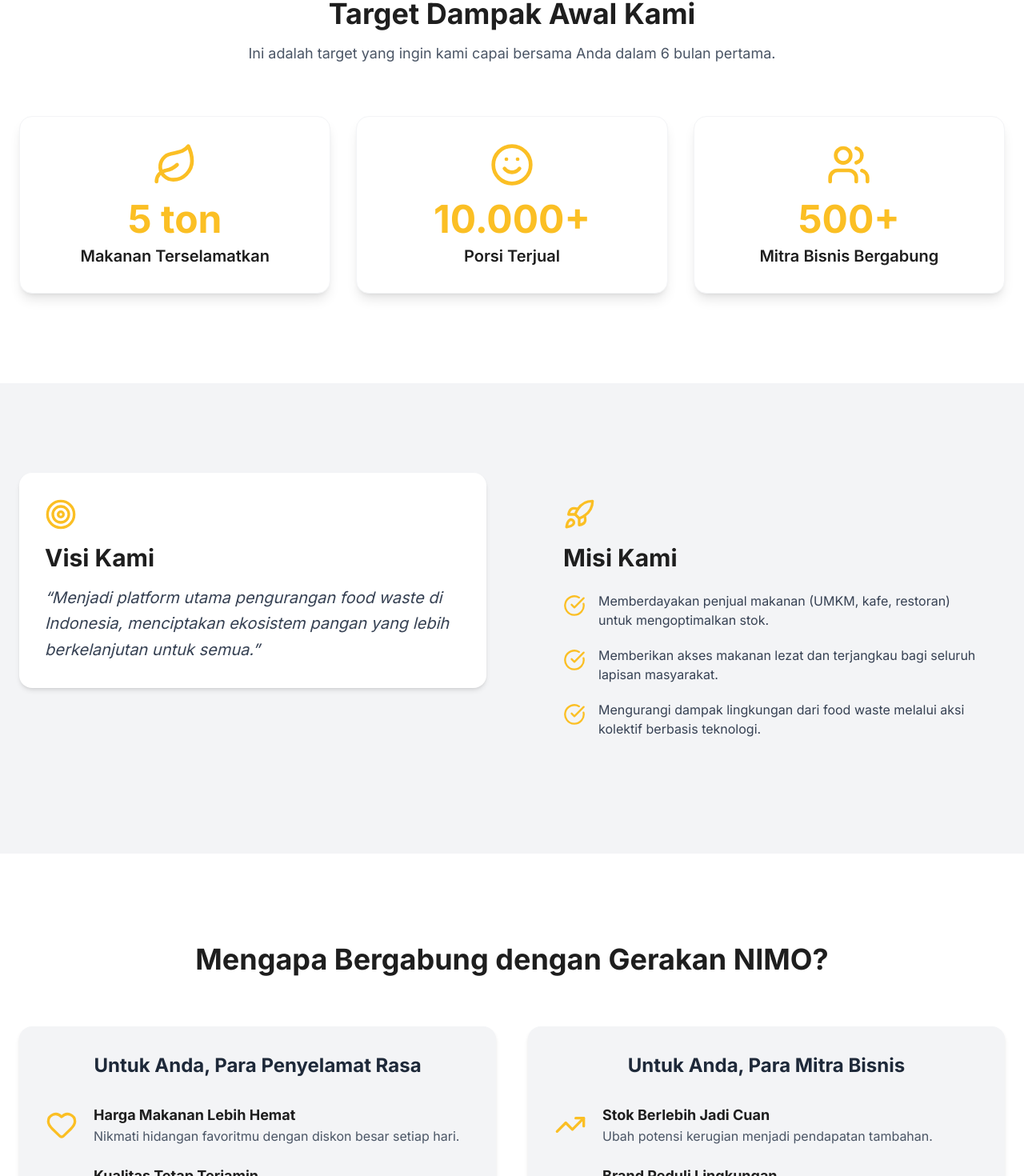
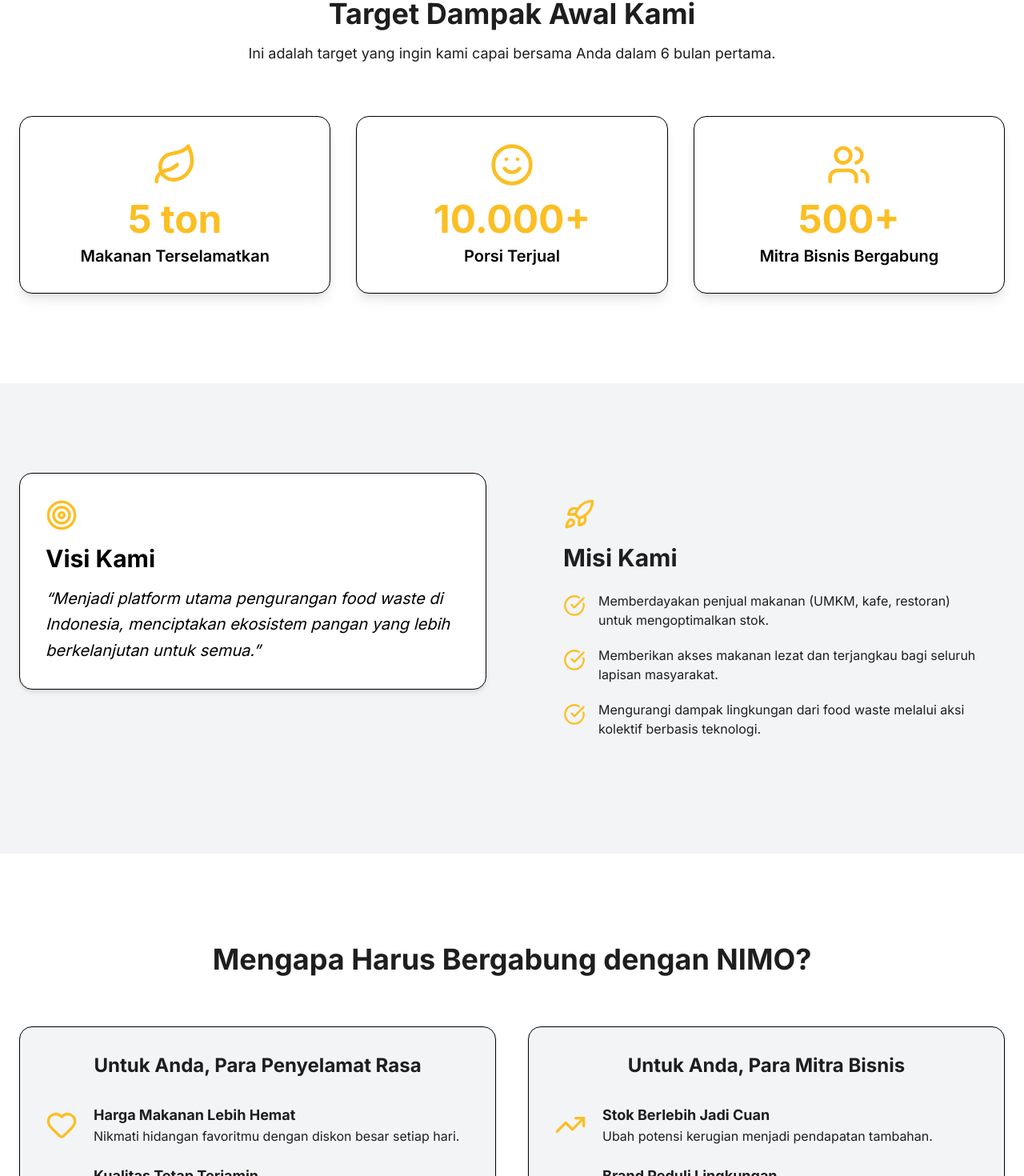
Before and after one commit to Twook21/nomi-app, a Next.js app: page /about in a window 1280 px wide. Shown: the part 1293-2763 px from the top of the page at 80% size. Built offline with nearby package versions, Linux system fonts and the light colour scheme.

Commit message:
About Section

```diff
--- a/package.json
+++ b/package.json
@@ -9,7 +9,7 @@
     "lint": "next lint"
   },
   "dependencies": {
-    "framer-motion": "^12.23.0",
+    "framer-motion": "^12.23.1",
     "lucide-react": "^0.525.0",
     "next": "15.3.5",
     "react": "^19.0.0",
--- a/src/app/(public)/about/(sections)/BenefitsSection.tsx
+++ b/src/app/(public)/about/(sections)/BenefitsSection.tsx
@@ -1,4 +1,4 @@
-import next from "next";
+import React from "react";
 import {
   Users,
   Heart,
@@ -14,13 +14,13 @@
       <div className="container mx-auto px-4 sm:px-6">
         <div className="text-center mb-16">
           <h2 className="text-3xl md:text-4xl font-bold">
-            Mengapa Bergabung dengan Gerakan NIMO?
+            Mengapa Harus Bergabung dengan NIMO?
           </h2>
         </div>
         <div className="grid md:grid-cols-2 gap-10">
           {/* Kartu Konsumen */}
-          <div className="group bg-[var(--nimo-gray)] p-8 rounded-2xl border border-transparent hover:border-nimo-yellow hover:bg-white transition-all duration-300 shadow-md hover:shadow-2xl">
-            <h3 className="text-2xl font-bold mb-8 text-center text-gray-800">
+          <div className="group bg-[var(--nimo-gray)] p-8 rounded-2xl border border-black hover:border-nimo-yellow hover:bg-white transition-all duration-300 shadow-md dark:hover:bg-gray-500 hover:shadow-2xl">
+            <h3 className="text-2xl font-bold mb-8 text-center text-nimo-dark">
               Untuk Anda, Para Penyelamat Rasa
             </h3>
             <ul className="space-y-6">
@@ -30,7 +30,7 @@
                   <h4 className="font-bold text-lg">
                     Harga Makanan Lebih Hemat
                   </h4>
-                  <p className="text-gray-600">
+                  <p className="text-nimo-dark">
                     Nikmati hidangan favoritmu dengan diskon besar setiap hari.
                   </p>
                 </div>
@@ -39,7 +39,7 @@
                 <ShieldCheck className="h-10 w-10 text-nimo-yellow mr-5 flex-shrink-0 group-hover:scale-110 transition-transform" />
                 <div>
                   <h4 className="font-bold text-lg">Kualitas Tetap Terjamin</h4>
-                  <p className="text-gray-600">
+                  <p className="text-nimo-dark">
                     Kami bekerja sama dengan mitra terpercaya untuk memastikan
                     makanan tetap layak dan lezat.
                   </p>
@@ -51,7 +51,7 @@
                   <h4 className="font-bold text-lg">
                     Berkontribusi Selamatkan Bumi
                   </h4>
-                  <p className="text-gray-600">
+                  <p className="text-nimo-dark">
                     Setiap pembelian adalah langkah nyata mengurangi jejak
                     karbon.
                   </p>
@@ -60,8 +60,8 @@
             </ul>
           </div>
           {/* Kartu Mitra Seller */}
-          <div className="group bg-[var(--nimo-gray)] p-8 rounded-2xl border border-transparent hover:border-nimo-yellow hover:bg-white transition-all duration-300 shadow-md hover:shadow-2xl">
-            <h3 className="text-2xl font-bold mb-8 text-center text-gray-800">
+          <div className="group bg-[var(--nimo-gray)] p-8 rounded-2xl border border-black hover:border-nimo-yellow hover:bg-white dark:hover:bg-gray-500 transition-all duration-300 shadow-md hover:shadow-2xl">
+            <h3 className="text-2xl font-bold mb-8 text-center text-nimo-dark">
               Untuk Anda, Para Mitra Bisnis
             </h3>
             <ul className="space-y-6">
@@ -69,7 +69,7 @@
                 <TrendingUp className="h-10 w-10 text-nimo-yellow mr-5 flex-shrink-0 group-hover:scale-110 transition-transform" />
                 <div>
                   <h4 className="font-bold text-lg">Stok Berlebih Jadi Cuan</h4>
-                  <p className="text-gray-600">
+                  <p className="text-nimo-dark">
                     Ubah potensi kerugian menjadi pendapatan tambahan.
                   </p>
                 </div>
@@ -78,7 +78,7 @@
                 <Leaf className="h-10 w-10 text-nimo-yellow mr-5 flex-shrink-0 group-hover:scale-110 transition-transform" />
                 <div>
                   <h4 className="font-bold text-lg">Brand Peduli Lingkungan</h4>
-                  <p className="text-gray-600">
+                  <p className="text-nimo-dark">
                     Tunjukkan komitmen bisnismu pada isu keberlanjutan dan tarik
                     simpati pelanggan.
                   </p>
@@ -88,7 +88,7 @@
                 <Users className="h-10 w-10 text-nimo-yellow mr-5 flex-shrink-0 group-hover:scale-110 transition-transform" />
                 <div>
                   <h4 className="font-bold text-lg">Jangkauan Konsumen Baru</h4>
-                  <p className="text-gray-600">
+                  <p className="text-nimo-dark">
                     Dapatkan pelanggan baru yang peduli, loyal, dan antusias
                     dengan misi Anda.
                   </p>
--- a/src/app/(public)/about/(sections)/CtaSection.tsx
+++ b/src/app/(public)/about/(sections)/CtaSection.tsx
@@ -5,7 +5,7 @@
     <section id="cta" className="relative py-24 md:py-32">
       <div
         className="absolute inset-0 bg-cover bg-center bg-fixed"
-        style={{ backgroundImage: "url('/image/cta-background.jpg')" }}
+        style={{ backgroundImage: "url('/image/cta-background.png')" }}
       ></div>
       <div className="absolute inset-0 bg-gradient-to-t from-black/80 to-black/60"></div>
       <div className="container mx-auto px-4 sm:px-6 text-center relative text-white">
@@ -19,13 +19,13 @@
         <div className="mt-10 flex flex-col sm:flex-row justify-center items-center gap-5">
           <a
             href="/register/consumer"
-            className="inline-block bg-nimo-yellow text-[var(--nimo-dark)] font-bold py-4 px-10 rounded-full text-lg hover:bg-yellow-400 transition-all duration-300 shadow-lg hover:shadow-yellow-500/40 transform hover:scale-105 w-full sm:w-auto"
+            className="inline-block bg-nimo-yellow text-black font-bold py-4 px-10 rounded-full text-lg hover:bg-yellow-400 transition-all duration-300 shadow-lg hover:shadow-yellow-500/40 transform hover:scale-105 w-full sm:w-auto"
           >
             Cari Makanan Hemat
           </a>
           <a
             href="/register/seller"
-            className="inline-block bg-white text-[var(--nimo-dark)] font-bold py-4 px-10 rounded-full text-lg hover:bg-gray-200 transition-all duration-300 shadow-lg transform hover:scale-105 w-full sm:w-auto"
+            className="inline-block bg-white text-black font-bold py-4 px-10 rounded-full text-lg hover:bg-gray-200 transition-all duration-300 shadow-lg transform hover:scale-105 w-full sm:w-auto"
           >
             Daftarkan Bisnis Anda
           </a>
--- a/src/app/(public)/about/(sections)/ImpactSection.tsx
+++ b/src/app/(public)/about/(sections)/ImpactSection.tsx
@@ -1,4 +1,3 @@
-// src/components/pages/about/ImpactSection.tsx
 import React from 'react';
 import { Leaf, Smile, Users } from 'lucide-react';
 
@@ -14,16 +13,16 @@
       <div className="container mx-auto px-4 sm:px-6">
         <div className="text-center mb-16">
           <h2 className="text-3xl md:text-4xl font-bold">Target Dampak Awal Kami</h2>
-          <p className="mt-4 text-lg text-gray-600 max-w-2xl mx-auto">
+          <p className="mt-4 text-lg text-nimo-dark max-w-2xl mx-auto">
             Ini adalah target yang ingin kami capai bersama Anda dalam 6 bulan pertama.
           </p>
         </div>
         <div className="grid grid-cols-1 md:grid-cols-3 gap-8 text-center">
           {impactData.map((item, index) => (
-            <div key={index} className="bg-white p-8 rounded-2xl shadow-lg border border-gray-100 hover:shadow-xl hover:-translate-y-2 transition-all duration-300">
+            <div key={index} className="bg-white p-8 rounded-2xl shadow-lg border border-black hover:shadow-xl hover:-translate-y-2 transition-all duration-300">
               <item.icon className="h-14 w-14 mx-auto text-nimo-yellow mb-4" />
               <p className="text-5xl font-bold text-nimo-yellow">{item.value}</p>
-              <h4 className="mt-2 text-xl font-semibold text-[var(--nimo-dark)]">{item.label}</h4>
+              <h4 className="mt-2 text-xl font-semibold text-black">{item.label}</h4>
             </div>
           ))}
         </div>
--- a/src/app/(public)/about/(sections)/MissionVisionSection.tsx
+++ b/src/app/(public)/about/(sections)/MissionVisionSection.tsx
@@ -1,23 +1,28 @@
 // src/components/pages/about/MissionVisionSection.tsx
-import React from 'react';
-import { Target, Rocket, CheckCircle } from 'lucide-react';
+import React from "react";
+import { Target, Rocket, CheckCircle } from "lucide-react";
 
 const missions = [
-  'Memberdayakan penjual makanan (UMKM, kafe, restoran) untuk mengoptimalkan stok.',
-  'Memberikan akses makanan lezat dan terjangkau bagi seluruh lapisan masyarakat.',
-  'Mengurangi dampak lingkungan dari food waste melalui aksi kolektif berbasis teknologi.',
+  "Memberdayakan penjual makanan (UMKM, kafe, restoran) untuk mengoptimalkan stok.",
+  "Memberikan akses makanan lezat dan terjangkau bagi seluruh lapisan masyarakat.",
+  "Mengurangi dampak lingkungan dari food waste melalui aksi kolektif berbasis teknologi.",
 ];
 
 export const MissionVisionSection = () => {
   return (
-    <section id="mission-vision" className="py-20 md:py-28 bg-[var(--nimo-gray)]">
+    <section
+      id="mission-vision"
+      className="py-20 md:py-28 bg-[var(--nimo-gray)]"
+    >
       <div className="container mx-auto px-4 sm:px-6">
         <div className="grid md:grid-cols-2 gap-16 items-start">
-          <div className="bg-white p-8 rounded-2xl shadow-md">
+          <div className="bg-white p-8 border border-black rounded-2xl shadow-md">
             <Target className="h-10 w-10 text-nimo-yellow mb-4" />
-            <h3 className="text-3xl font-bold mb-4">Visi Kami</h3>
-            <p className="text-xl leading-relaxed italic text-gray-700">
-              “Menjadi platform utama pengurangan food waste di Indonesia, menciptakan ekosistem pangan yang lebih berkelanjutan untuk semua.”
+            <h3 className="text-3xl text-black font-bold mb-4">Visi Kami</h3>
+            <p className="text-xl leading-relaxed italic text-black">
+              “Menjadi platform utama pengurangan food waste di Indonesia,
+              menciptakan ekosistem pangan yang lebih berkelanjutan untuk
+              semua.”
             </p>
           </div>
           <div className="p-8">
@@ -27,7 +32,7 @@
               {missions.map((mission, index) => (
                 <li key={index} className="flex items-start">
                   <CheckCircle className="h-7 w-7 text-nimo-yellow mr-4 mt-1 flex-shrink-0" />
-                  <span className="text-gray-700">{mission}</span>
+                  <span className="text-text-nimo-light">{mission}</span>
                 </li>
               ))}
             </ul>
--- a/src/app/(public)/about/(sections)/OurStorySection.tsx
+++ b/src/app/(public)/about/(sections)/OurStorySection.tsx
@@ -10,10 +10,10 @@
         <h2 className="text-3xl md:text-4xl font-bold mb-6">
           Mengapa Kami Memulai <span className="text-nimo-yellow">NIMO</span>?
         </h2>
-        <p className="text-lg leading-relaxed mb-10 text-gray-700">
+        <p className="text-lg leading-relaxed mb-10 text-nimo-dark">
           Setiap tahun, 1,3 miliar ton makanan terbuang sia-sia. Di Indonesia, food waste tidak hanya merusak planet, tetapi juga menyebabkan kerugian ekonomi yang besar. NIMO lahir sebagai jembatan antara penjual makanan berlebih dengan pembeli cerdas.
         </p>
-        <blockquote className="border-l-4 border-nimo-yellow bg-white/50 p-6 rounded-r-lg italic text-xl font-medium text-left max-w-2xl mx-auto shadow-sm">
+        <blockquote className="text-nimo-dark border-l-4 border-nimo-yellow bg-white/50 p-6 rounded-r-lg italic text-xl font-medium text-left max-w-2xl mx-auto shadow-sm">
           “Kami percaya setiap makanan layak mendapatkan kesempatan kedua untuk dinikmati, bukan dibuang.”
         </blockquote>
       </div>
```
Also changed, not shown: src/app/(public)/about/(sections)/TimelineSection.tsx (+17 -17 lines), public/image/cta-background.png (added), 1 other file (tests, documents, lock files or other folders).
